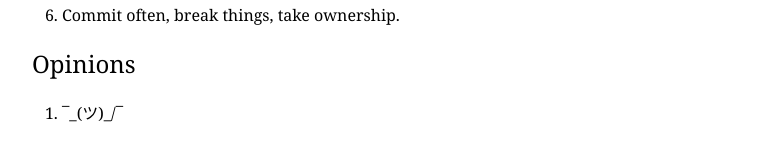
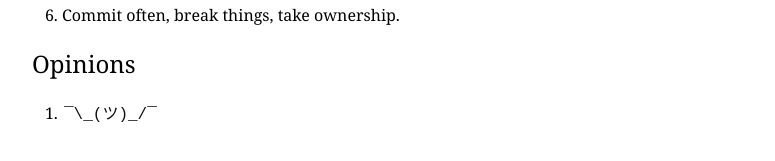
Before and after one commit to sabhiram/sabhiram.github.io, a Jekyll site: the page built from pages/about.md, in a window 1280 px wide. Shown: the part 550-711 px from the top of the page, without its empty margins (238-1013 px from the left). Built offline with Jekyll 4.4.1, drawn with Linux system fonts in a browser that asks for light colours; nearby versions of some CDN libraries.

Commit message:
formatting

```diff
--- a/pages/about.md
+++ b/pages/about.md
@@ -27,4 +27,4 @@ permalink: /about/
 
 ## Opinions
 
-0. ¯\_(ツ)_/¯
+0. `¯\_(ツ)_/¯`
```
